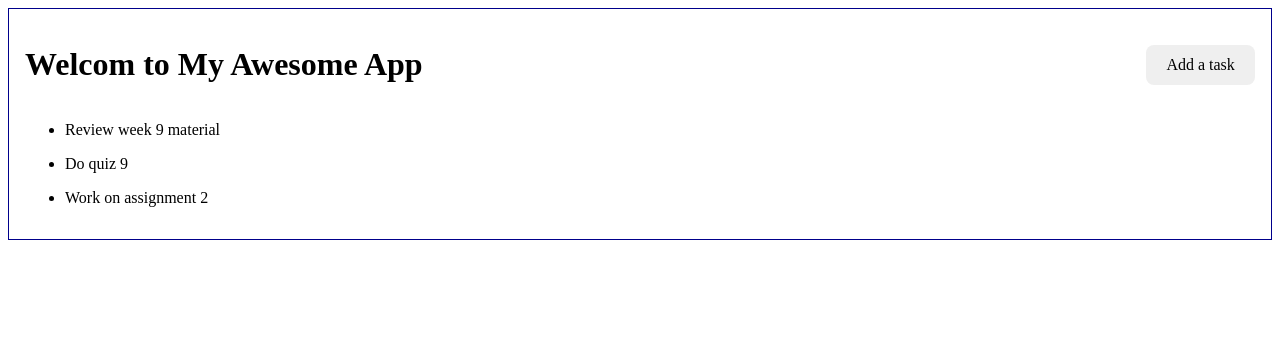
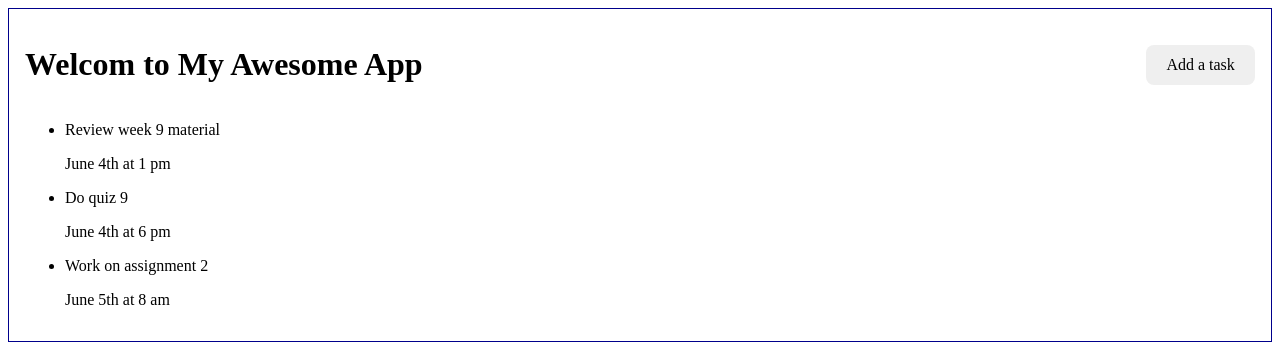
Before and after one commit to michellecong/CS5610, a React (Vite) app in the folder week9/my-react-app/: page / in a window 1280 px wide. Shown: the top 344 px of the page. Built offline with nearby package versions, Linux system fonts and the light colour scheme.

Commit message:
refractor task component

```diff
--- a/week9/my-react-app/src/App.jsx
+++ b/week9/my-react-app/src/App.jsx
@@ -1,35 +1,15 @@
 import React from "react";
 import Header from "./components/header";
-const tasks = [
-  {
-    id: 1,
-    title: "Review week 9 material",
-    date: "June 4th at 1 pm",
-  },
-  {
-    id: 2,
-    title: "Do quiz 9",
-    date: "June 4th at 6 pm",
-  },
-  {
-    id: 3,
-    title: "Work on assignment 2",
-    date: "June 5th at 8 am",
-  },
-];
+import TasksList from "./components/TasksList";
+("./components/TasksList");
+
 export default function App() {
   const appName = "My Awesome App";
 
   return (
     <div className="App-container">
       <Header myAppName={appName} />
-      <ul>
-        {tasks.map((task) => (
-          <li>
-            <p>{task.title}</p>
-          </li>
-        ))}
-      </ul>
+      <TasksList />
     </div>
   );
 }
--- /dev/null
+++ b/week9/my-react-app/src/components/Task.jsx
@@ -0,0 +1,12 @@
+import React from "react";
+
+export default function Task({ taskObj }) {
+  return (
+    <li className="task">
+      <div>
+        <p>{taskObj.title}</p>
+        <p>{taskObj.date}</p>
+      </div>
+    </li>
+  );
+}
--- /dev/null
+++ b/week9/my-react-app/src/components/TasksList.jsx
@@ -0,0 +1,32 @@
+import React from "react";
+import Task from "./Task";
+
+const tasks = [
+  {
+    id: 1,
+    title: "Review week 9 material",
+    date: "June 4th at 1 pm",
+  },
+  {
+    id: 2,
+    title: "Do quiz 9",
+    date: "June 4th at 6 pm",
+  },
+  {
+    id: 3,
+    title: "Work on assignment 2",
+    date: "June 5th at 8 am",
+  },
+];
+
+export default function TasksList() {
+  return (
+    <>
+      <ul>
+        {tasks.map((task) => {
+          return <Task taskObj={task} />;
+        })}
+      </ul>
+    </>
+  );
+}
```
